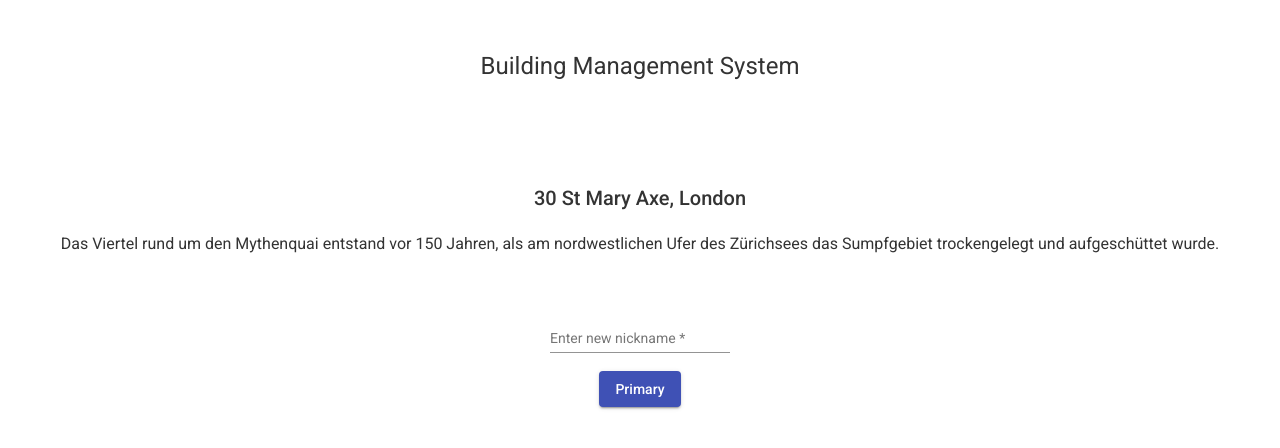
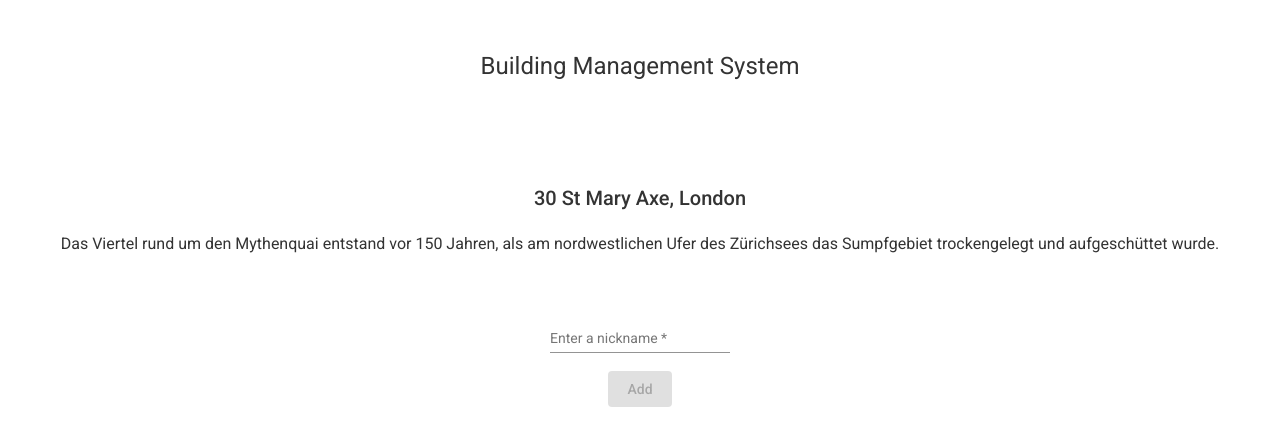
Before and after one commit to andrewalgabre/sr-wa10, an Angular app: page /building in a window 1280 px wide. Shown: the top 448 px of the page. Built offline with nearby package versions, Linux system fonts and the light colour scheme.

Commit message:
add onNicknameDelete handler

```diff
--- a/src/app/shared/components/nickname-editor/nickname-editor.component.html
+++ b/src/app/shared/components/nickname-editor/nickname-editor.component.html
@@ -3,13 +3,23 @@
     <ng-container *ngIf="nickNameFormList">
       <mat-form-field
         *ngFor="let control of nickNameFormList.controls; index as i"
-        class="example-full-width"
+        class="form-field"
       >
         <input
           [formControl]="nickNameFormList.controls[i]"
           matInput
           placeholder="Nickname {{ i + 1 }}"
         />
+        <button
+          mat-button
+          *ngIf="nickNameFormList.controls[i].value"
+          matSuffix
+          mat-icon-button
+          aria-label="Clear"
+          (click)="onNicknameDelete(i)"
+        >
+          <mat-icon color="danger">delete</mat-icon>
+        </button>
         <!-- <mat-error> Please enter a valid email address </mat-error>
       <mat-error> Email is <strong>required</strong> </mat-error> -->
       </mat-form-field>
@@ -17,18 +27,19 @@
   </form>
 
   <mat-form-field class="example-full-width">
-    <mat-label>Enter new nickname</mat-label>
-    <input
-      [formControl]="nickNameAddFormControl"
-      matInput
-      placeholder="Ex. pat@example.com"
-    />
+    <mat-label>Enter a nickname</mat-label>
+    <input [formControl]="nickNameAddFormControl" matInput />
     <!-- <mat-error> Please enter a valid email address </mat-error>
       <mat-error> Email is <strong>required</strong> </mat-error> -->
   </mat-form-field>
 
   <br />
-  <button (click)="onNicknameAdd()" mat-raised-button color="primary">
-    Primary
+  <button
+    (click)="onNicknameAdd()"
+    [disabled]="!nickNameAddFormControl.valid"
+    mat-raised-button
+    color="primary"
+  >
+    Add
   </button>
 </div>
```
